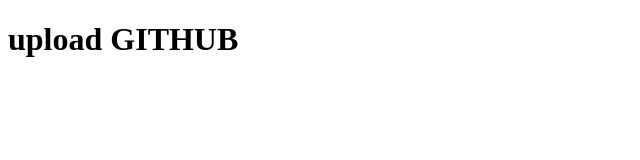
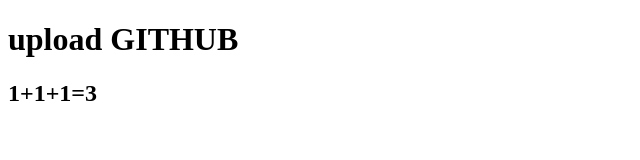
Before and after one commit to firakrnia/selfi, a website: page index.html in a window 1280 px wide. Shown: the full height of the page, 0-640 px from the left. Drawn offline with Linux system fonts and the light colour scheme.

Commit message:
tambahan angka

```diff
--- a/index.html
+++ b/index.html
@@ -8,5 +8,6 @@
 </head>
 <body>
     <h1>upload GITHUB</h1>
+    <h2>1+1+1=3</h2>
 </body>
 </html>
```
